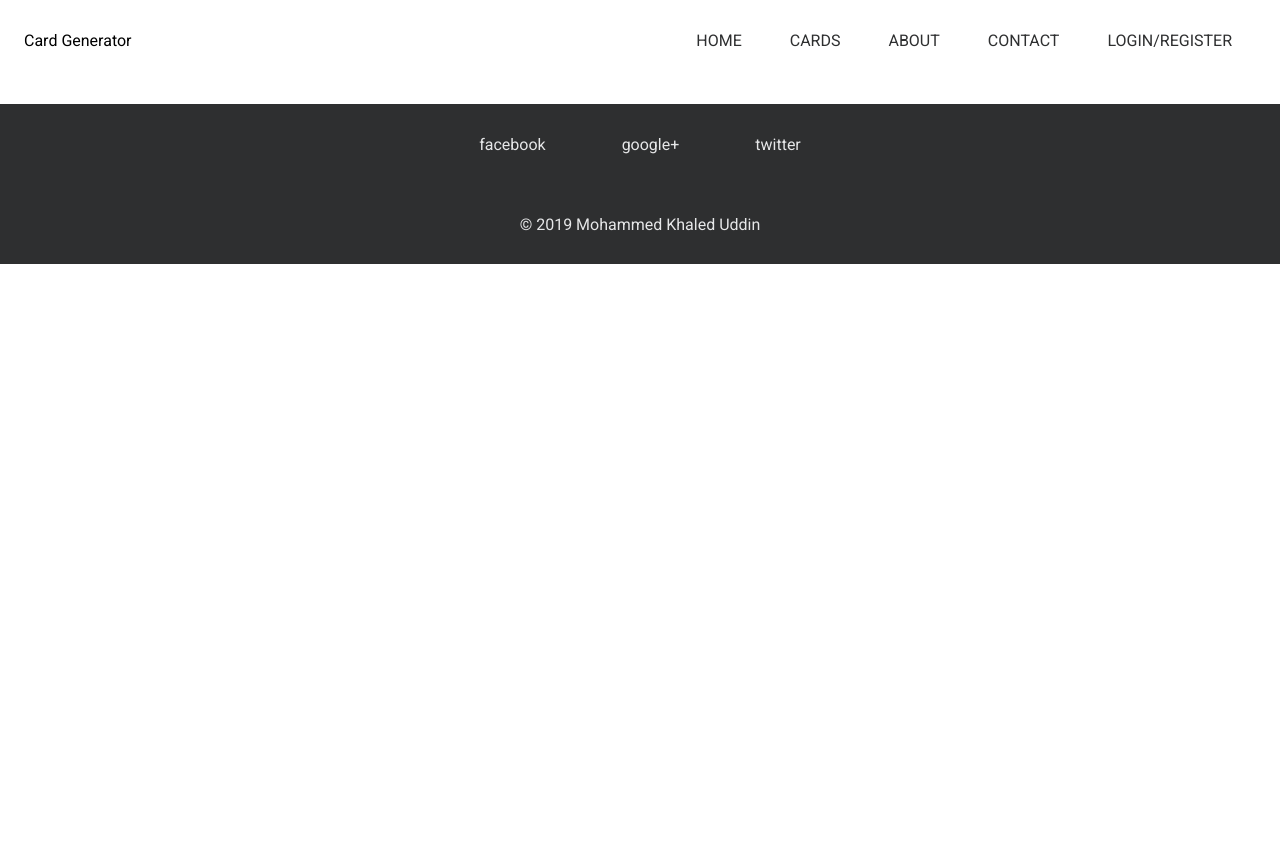
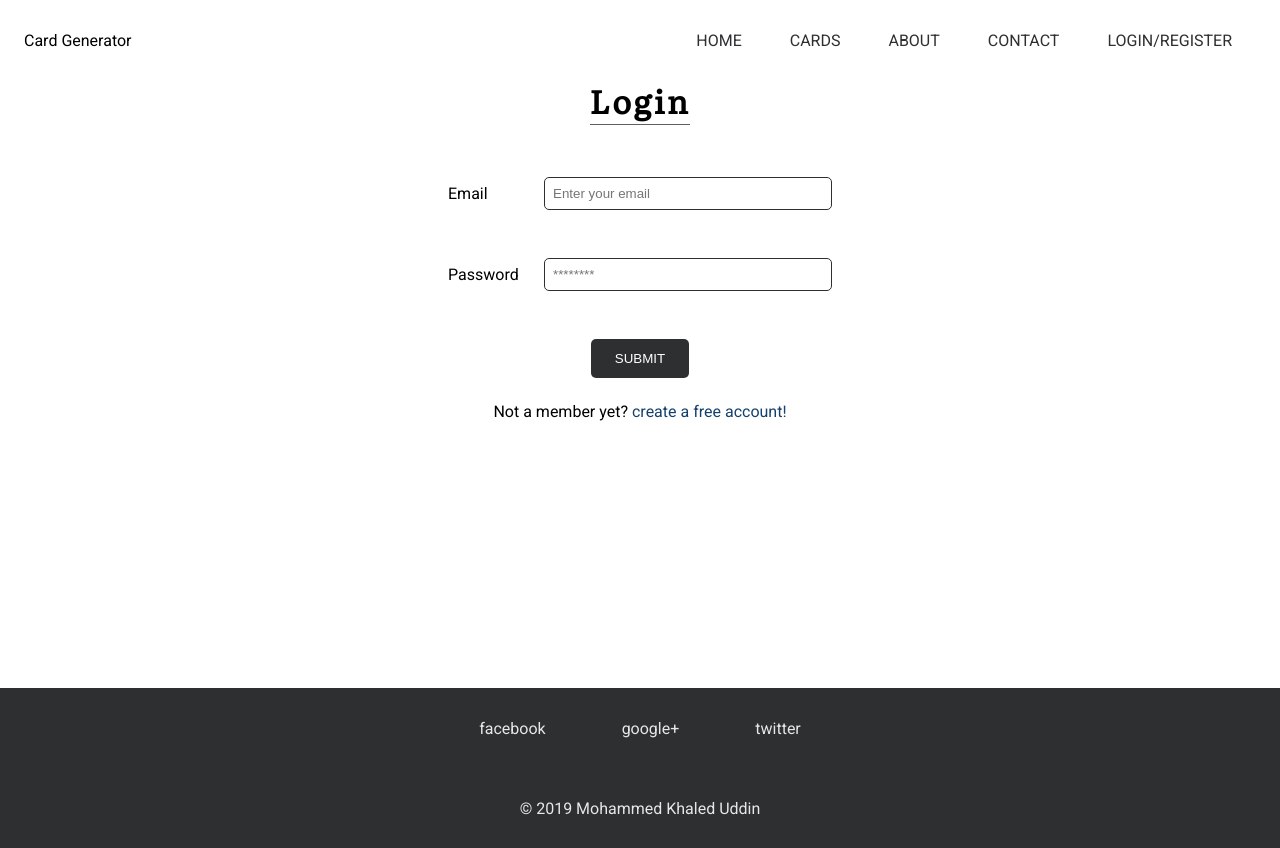
Before and after one commit to ritwikmathlearner/Visiting-Card-Generator, a PHP site: page /login.html in a window 1280 px wide. Before the commit the page ends 264 px from the top, so only its background shows below. Run offline with PHP 8.4, Linux system fonts and the light colour scheme.

Commit message:
login page

```diff
--- a/css/style.css
+++ b/css/style.css
@@ -19,6 +19,10 @@ h2 {
 }
 .white {
   color: #fff;
+}
+.underline {
+  display: inline-block;
+  border-bottom: 1px solid #5f6061;
 }
 .navbar {
   position: fixed;
@@ -213,3 +217,51 @@ h2 {
   margin: 0.25rem 1.25rem;
   padding: 1rem;
 }
+.user-management {
+  height: 80vh;
+  width: 100%;
+  margin-top: 3rem;
+  display: flex;
+  flex-direction: column;
+  justify-content: flex-start;
+  align-items: center;
+}
+.user-form {
+  width: 30%;
+  display: flex;
+  flex-direction: column;
+  align-items: center;
+  justify-content: center;
+}
+.user-form > div {
+  width: 100%;
+  display: flex;
+  justify-content: space-between;
+  align-items: center;
+  margin: 1.5rem 0;
+}
+.user-form > div label {
+  display: inline-block;
+  padding: .25rem 0;
+  text-align: right;
+}
+.user-form > div input {
+  width: 75%;
+  padding: .25rem 0;
+  border: #2e2f30 solid 1px;
+  border-radius: 5px;
+  padding: .5rem;
+  outline: none;
+}
+.user-form > input {
+  background: #2e2f30;
+  padding: .75rem 1.5rem;
+  border: none;
+  color: #fff;
+  border-radius: 5px;
+  margin: 1.5rem 0;
+}
+.user-form a {
+  text-decoration: none;
+  color: #16416b;
+}
--- a/login.html
+++ b/login.html
@@ -18,13 +18,22 @@
         <li><a href="#">Login/Register</a></li>
       </ul>
     </div>
-    <div class="user-form">
+    <div class="user-management">
         <h1 class="main-heading underline">
-            Login
+          Login
         </h1>
-        <form action="" class="">
-
-            </form>
+        <form action="" class="user-form">
+          <div>
+            <label for="email">Email</label>
+            <input type="email" placeholder="Enter your email" name="email">
+          </div>
+          <div>
+            <label for="password">Password</label>
+            <input type="password" name="password" placeholder="********">
+          </div>
+          <input type="submit" value="Submit" name="login" class="uppercase">
+          <p>Not a member yet? <a href="#">create a free account!</a></p>
+        </form>
     </div>
     <div class="footer">
       <div class="social-link">
```
